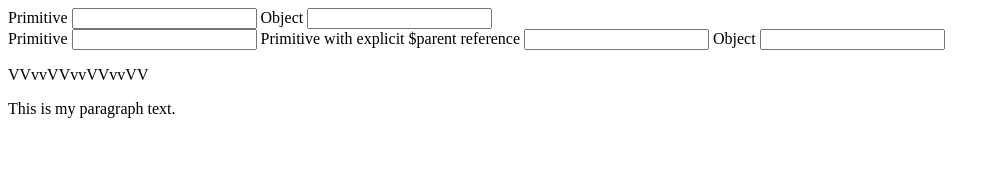
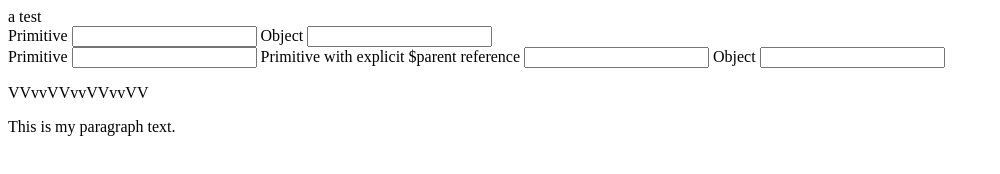
Before and after one commit to BertAllen/ng-recipies, a plain HTML site: page index.html in a window 1280 px wide. Shown: the whole page, without its empty margins (0-1000 px from the left). Drawn offline with nearby package versions, Linux system fonts and the light colour scheme.

Commit message:
git sync test

```diff
--- a/index.html
+++ b/index.html
@@ -7,7 +7,7 @@
 
 <!--<body ng-controller="MainController as mc">-->
     <body>
-
+        a test
     <div mg-controller="BigNest">
         <label>Primitive</label>
         <input type="text" ng-model="name">
```
